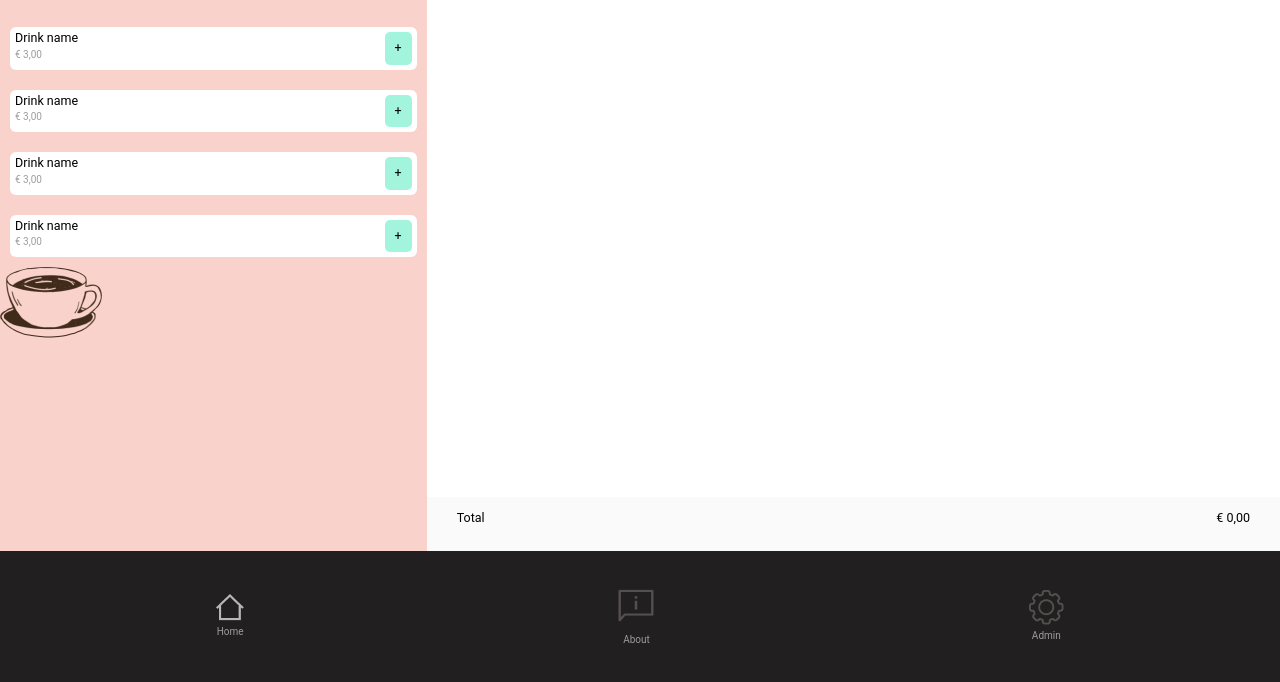
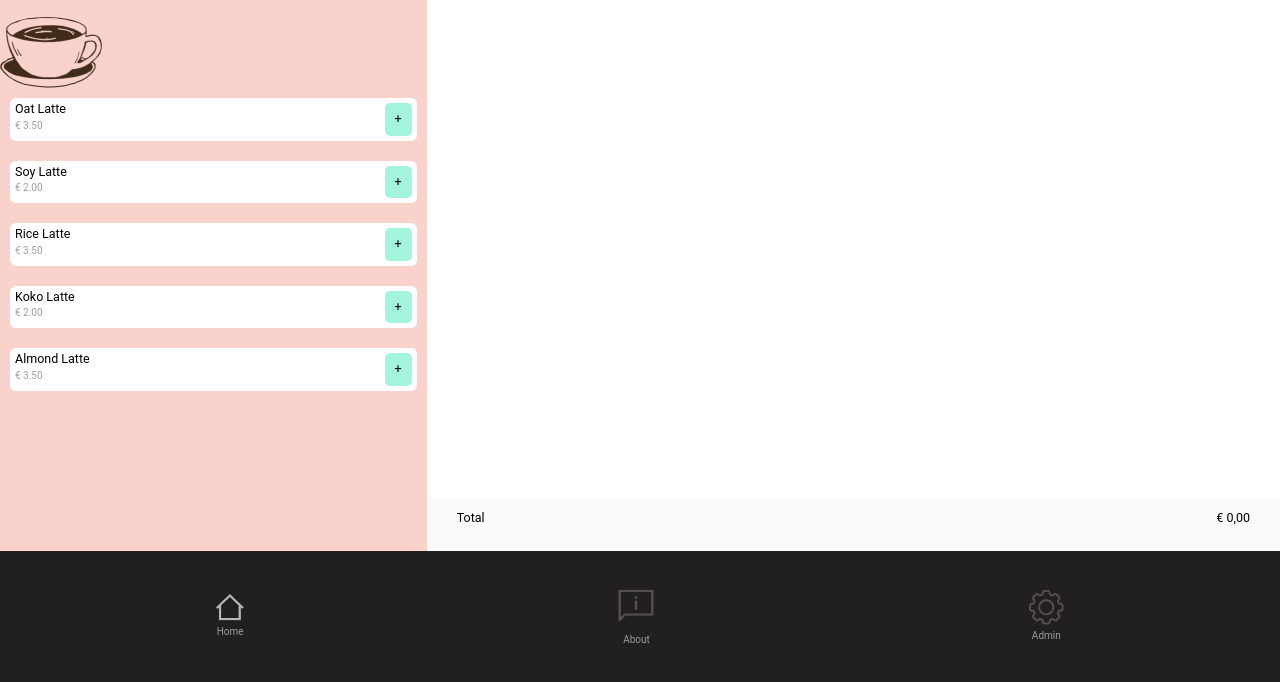
Before and after one commit to Ivano2000/oef, a website built with webpack: page src/index.html in a window 1280 px wide. Shown: the part 116-798 px from the top of the page. Built offline with nearby package versions, Linux system fonts and the light colour scheme; some packages are replaced by stand-ins of ours.

Commit message:
json inladen af

```diff
--- a/src/index.html
+++ b/src/index.html
@@ -22,45 +22,7 @@
       <h2 class="visually-hidden">Price list</h2>
       <ul class="prices__list">
 
-          <li class="price">
-            <a class="price__button">
-              <span class="price__button__wrapper">
-                <span class="price__button__name">Drink name</span>
-                <span class="price__button__amount">&euro; 3,00</span>
-              </span>
-              <span class="price__button__plus">+</span>
-            </a>
-          </li>
 
-          <li class="price">
-              <a class="price__button">
-                <span class="price__button__wrapper">
-                  <span class="price__button__name">Drink name</span>
-                  <span class="price__button__amount">&euro; 3,00</span>
-                </span>
-                <span class="price__button__plus">+</span>
-              </a>
-          </li>
-
-          <li class="price">
-                <a class="price__button">
-                  <span class="price__button__wrapper">
-                    <span class="price__button__name">Drink name</span>
-                    <span class="price__button__amount">&euro; 3,00</span>
-                  </span>
-                  <span class="price__button__plus">+</span>
-                </a>
-          </li>
-
-          <li class="price">
-                  <a class="price__button">
-                    <span class="price__button__wrapper">
-                      <span class="price__button__name">Drink name</span>
-                      <span class="price__button__amount">&euro; 3,00</span>
-                    </span>
-                    <span class="price__button__plus">+</span>
-                  </a>
-          </li>
 
           <img class="price__foto" src="assets/img/image 1.png" alt="de coffee" width="102px" height="71px">
 
--- a/src/index.js
+++ b/src/index.js
@@ -17,20 +17,22 @@ import data from './assets/data/coffees.json';
         const coffees = data.coffees;
         coffees.forEach(coffee => {
 
-            if (coffees.plantsbased == true) {
+            if (coffee.plantbased === true) {
                 makeCoffee(coffee);
             }
         });
     };
 
     const makeCoffee = coffee => {
-        const $lijst = document.querySelector(`.price__list`);
+        const $lijst = document.querySelector(`.prices__list`);
 
         const $li = document.createElement(`li`);
         $li.classList.add(`price`);
         $li.setAttribute(`data_id`, `${coffee.id}`);
         $li.innerHTML = opbouw(coffee);
+        console.log($li);
         $lijst.appendChild($li);
+
     };
 
     const opbouw = data => {
@@ -42,9 +44,13 @@ import data from './assets/data/coffees.json';
         </span>
         <span class="price__button__plus">+</span>
         </a>`;
+
+    };
+
+    const round = num => {
+        return num.toFixed(2);
     };
 
 
-
-
+    init();
 };
```
